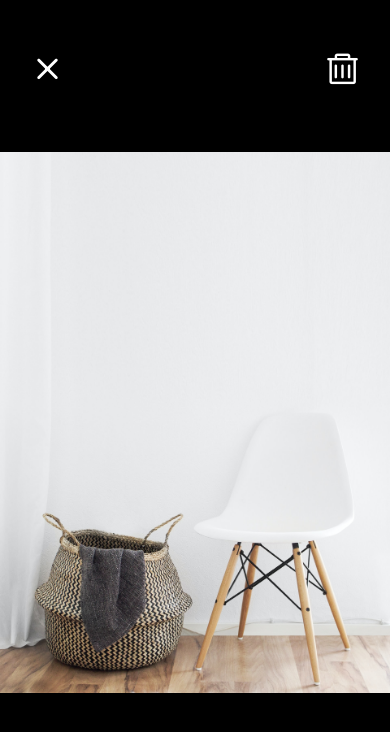
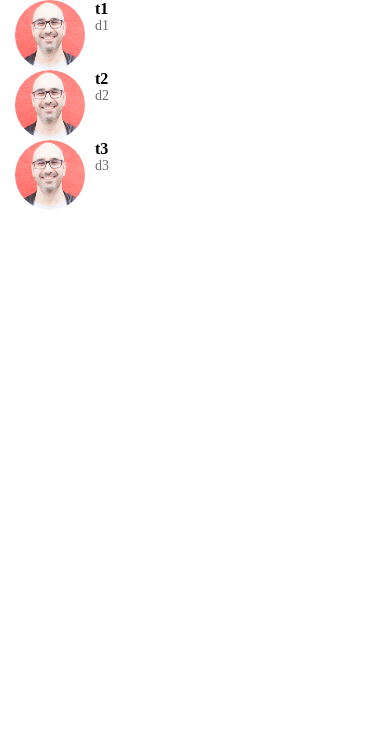
Before and after one commit to billymaguire3/Done-With-It, a React Native app: screen / in a window 390 px wide. Shown: the top 732 px of the page. Built offline with nearby package versions, Linux system fonts and the light colour scheme.

Commit message:
Create Screen component to use as a View across app
Style a SafeAreaView inside this screen component so we do not have to
be so repetitive when creating new screens

```diff
--- a/App.js
+++ b/App.js
@@ -8,10 +8,11 @@
 import WelcomeScreen from "./src/screens/WelcomeScreen";
 import Card from "./src/components/Card";
 import ListingDetailsScreen from "./src/screens/ListingDetailsScreen";
+import MessageScreen from "./src/screens/MessageScreen";
 
 export default function App() {
   return (
-    <ViewImageScreen />
+    <MessageScreen />
     // <WelcomeScreen />
     // {/* <Card
     //   title="Red Jacket for sale!"
--- a/package.json
+++ b/package.json
@@ -12,6 +12,7 @@
     "@expo/vector-icons": "^12.0.4",
     "@react-native-community/hooks": "^2.6.0",
     "expo": "~41.0.1",
+    "expo-constants": "^10.1.3",
     "expo-status-bar": "~1.0.4",
     "react": "16.13.1",
     "react-dom": "16.13.1",
--- /dev/null
+++ b/src/components/Screen.js
@@ -0,0 +1,15 @@
+import React from "react";
+import Constants from "expo-constants";
+import { SafeAreaView, StyleSheet } from "react-native";
+
+function Screen({ children }) {
+  return <SafeAreaView style={styles.screen}>{children}</SafeAreaView>;
+}
+
+const styles = StyleSheet.create({
+  screen: {
+    paddingTop: Constants.statusBarHeight,
+  },
+});
+
+export default Screen;
--- /dev/null
+++ b/src/screens/MessageScreen.js
@@ -0,0 +1,49 @@
+import React from "react";
+import { FlatList, SafeAreaView, StyleSheet } from "react-native";
+import Constants from "expo-constants";
+
+import ListItem from "../components/ListItem";
+import Screen from "../components/Screen";
+
+const messages = [
+  {
+    id: 1,
+    title: "t1",
+    description: "d1",
+    image: require("../assets/mosh.jpg"),
+  },
+  {
+    id: 2,
+    title: "t2",
+    description: "d2",
+    image: require("../assets/mosh.jpg"),
+  },
+  {
+    id: 3,
+    title: "t3",
+    description: "d3",
+    image: require("../assets/mosh.jpg"),
+  },
+];
+
+function MessageScreen(props) {
+  return (
+    <Screen>
+      <FlatList
+        data={messages}
+        keyExtractor={(message) => message.id.toString()}
+        renderItem={({ item }) => (
+          <ListItem
+            title={item.title}
+            subtitle={item.description}
+            image={item.image}
+          />
+        )}
+      />
+    </Screen>
+  );
+}
+
+const styles = StyleSheet.create({});
+
+export default MessageScreen;
```
Also changed, not shown: 1 other file (tests, documents, lock files or other folders).
